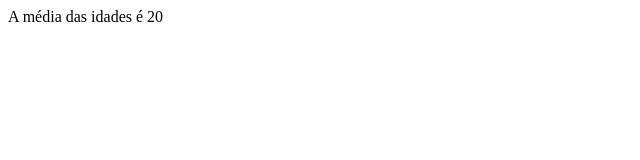
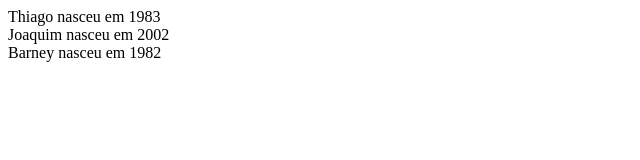
Before and after one commit to timabuntu/programming-logic, a plain HTML site: page logica-de-programacao-I-aula-2/logica/concatenacao.html in a window 1280 px wide. Shown: the whole page, without its empty margins (0-640 px from the left). Drawn offline with Linux system fonts and the light colour scheme.

Commit message:
feat: 2 ways to skip line

```diff
--- a/logica-de-programacao-I-aula-2/logica/concatenacao.html
+++ b/logica-de-programacao-I-aula-2/logica/concatenacao.html
@@ -6,8 +6,10 @@
   </head>
   <body>
     <script>
-      document.write("A média das idades é ");
-      document.write((20 + 10 + 30) / 3);
+      document.write("Thiago nasceu em " + (2022 - 39) + "<br>");
+      document.write("Joaquim nasceu em " + (2022 - 20));
+      document.write("<br>");
+      document.write("Barney nasceu em " + (2022 - 40));
     </script>
   </body>
 </html>
```
